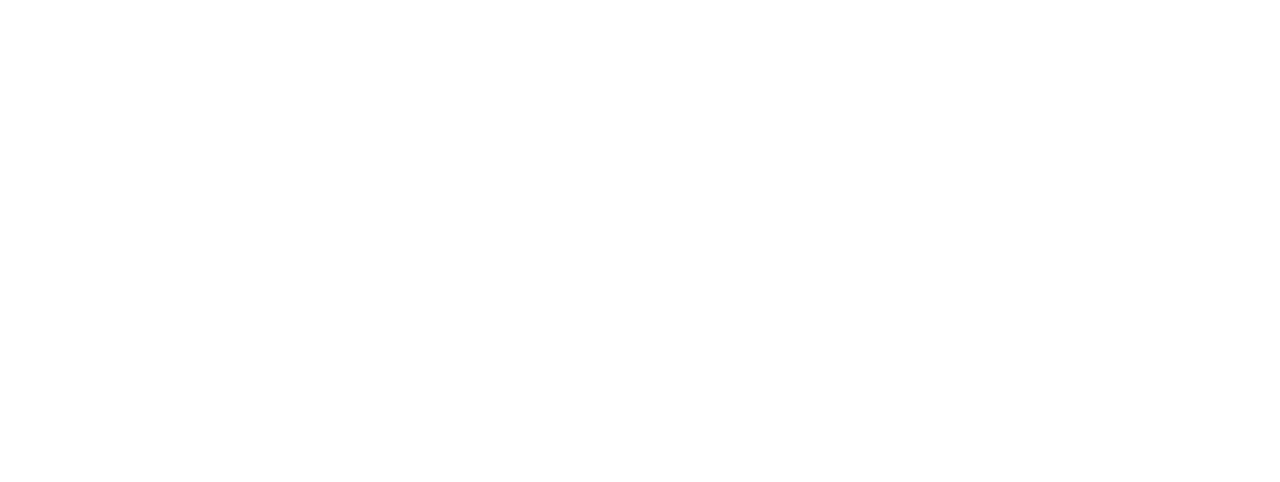
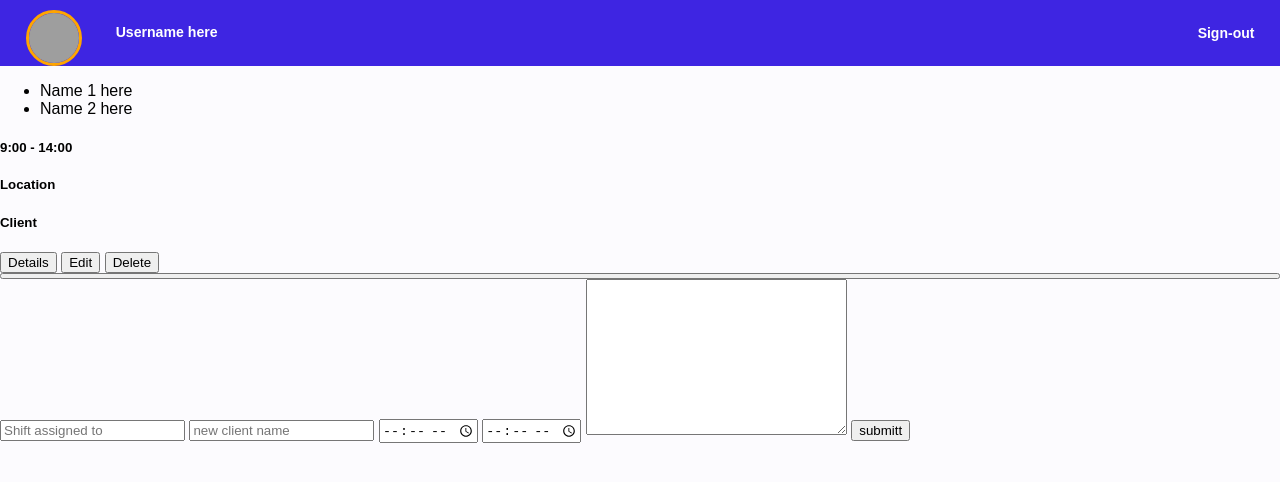
Before and after one commit to StuartFletcher90/simplyRota, a website: page public/admin/admin.html in a window 1280 px wide. Drawn offline with Linux system fonts and the light colour scheme; grey boxes are pictures that could not be loaded.

Commit message:
admin dashboard initial html and css

```diff
--- a/public/admin/admin.css
+++ b/public/admin/admin.css
@@ -0,0 +1,183 @@
+
+body {
+    border:0;
+    margin:0;
+
+    --main-red1:#e33326;
+    --main-red2: #e95c51;
+    --main-purpule: #902b84;
+    --main-green: #25b335;
+    --main-blue: #3e25e2;
+    --main-orange: #e29025;
+    --main-bg-grey: #fcfbfe;
+
+    background-color: var(--main-bg-grey);
+
+    display: flex;
+    flex-direction: column;
+    width: 100vw;
+
+    font-family: "Nunito", sans-serif;
+
+
+
+
+}
+
+
+.navwrapper{
+display: flex;
+flex-direction: row;
+justify-content: space-between;
+background-color: var(--main-blue);
+color: white;
+width: 100vw;
+}
+
+.username{
+    display: flex;
+    flex-direction: row;
+    color: white;
+    width: 15vw;
+    /* background-color: aqua; */
+    margin-left: 2vw;
+    font-size: 17px;
+    font-weight: 400;
+    justify-content: space-between;
+}
+
+
+.admin-dashboard-icon{
+    /* font-size: 2em; */
+    height: 50px;
+    width: 50px;
+    border-radius: 50%;
+    border: 3px solid orange;
+    margin-top: 10px;
+    margin-right: 10px;
+}
+
+
+
+.signout{
+    display: flex;
+    flex-direction: column;
+    justify-content: center;
+    text-decoration: none;
+    color: white;
+    width: auto;
+    /* background-color: aqua; */
+    margin-right: 2vw;
+    text-align: left;
+    font-size: 14px;
+    font-weight: 600;
+
+}
+
+
+.shifts{
+
+
+
+}
+
+
+.shift-card{
+
+
+
+}
+
+.shift-cards-wrapper{
+
+
+
+}
+
+.shift-staff-names{
+
+
+
+}
+
+.shift-time{
+
+
+
+}
+
+.shift-location{
+
+
+
+}
+
+.shift-client{
+
+}
+
+.shift-client-details-button{
+
+
+
+}
+
+.shift-edit-shift-button{
+
+
+
+}
+
+.shift-delete-button{
+
+
+
+}
+
+.addButton{
+
+
+
+}
+
+.new-client-wrapper{
+
+
+
+}
+
+.new-shift-assigned-to{
+
+
+
+}
+
+.new-client-namel{
+
+
+
+}
+
+.new-client-time{
+
+
+
+}
+
+.new-client-time{
+
+
+
+}
+
+.new-client-comments{
+
+
+
+}
+
+.new-client-submitt{
+
+
+
+}
--- a/public/admin/admin.html
+++ b/public/admin/admin.html
@@ -4,10 +4,66 @@
     <meta charset="UTF-8">
     <meta name="viewport" content="width=device-width, initial-scale=1.0">
     <meta http-equiv="X-UA-Compatible" content="ie=edge">
+    <!-- Added link to Normalise.css // could do via npm too-->
+    <link rel="stylesheet" href="cdn.jsdelivr.net/npm/normalize.css/">
     <link rel="stylesheet" href="./admin.css">
-    <title>Document</title>
+    <title>SimpyRota</title>
+    <script src="https://kit.fontawesome.com/0f7608553d.js" crossorigin="anonymous"></script>
 </head>
 <body>
+
+    <!-- nav bar -->
+    <nav class="navwrapper">
+        <div class="username">
+            <!-- <div class="admin-dashboard-icon"><i class="fas fa-user"></i></div> -->
+            <img src="https://images.unsplash.com/photo-1541733457537-fa8fa3cc6a01?ixlib=rb-1.2.1&ixid=eyJhcHBfaWQiOjEyMDd9&auto=format&fit=crop&w=800&q=60" alt="admin icon" class="admin-dashboard-icon">
+            <h5>Username here</h5>
+        </div>
+
+        <a href="#" class="signout">Sign-out</a>
+        <!--  could add a burger menu in future -->
+    </nav>
+
+    <!-- date bar -->
+
+    <!-- <h1 class="shifts">Shifts</h1> -->
+
+    <!-- Shift cards here -->
+    <div class="shift-cards-wrapper">
+
+        <div class="shift-card">
+            <ul class="shift-staff-names">
+                <li>Name 1 here</li>
+                <li>Name 2 here</li>
+            </ul>
+            <h5 class="shift-time">9:00 - 14:00</h5>
+            <h5 class="shift-location">Location</h5>
+            <h5 class="shift-client">Client</h5>
+            <button class="shift-client-details-button" data-shiftDetail="">Details</button>
+            <button class="shift-edit-shift-button">Edit</button>
+            <button class="shift-delete-button">Delete</button>
+        </div>
+
+
+
+
+
+    </div>
+
+    <!-- Add Shift Button -->
+    <button class="addButton"></button>
+
+
+    <!-- Add shift -->
+    <form class="new-client-wrapper">
+        <input type="text" name="new-shift-assigned-to" class="new-shift-assigned-to" placeholder="Shift assigned to">
+        <input type="text" name="new-client-name" class="new-client-name" placeholder="new client name">
+        <input type="time" name="new-client-time-start" min="00:00" max="23:59" required class="new-client-time" placeholder="time start 9:00 ">
+        <input type="time" name="new-client-time-end" min="00:00" max="23:59" required class="new-client-time" placeholder="time finish 9:00 ">
+        <textarea name="new-client-comments" class="new-client-comments" cols="30" rows="10"></textarea>
+        <button type="submit" name="new-client-submitt" class="new-client-submitt">submitt</button>
+    </form>
+
 
     <script src="./admin.js"></script>
 </body>
```
